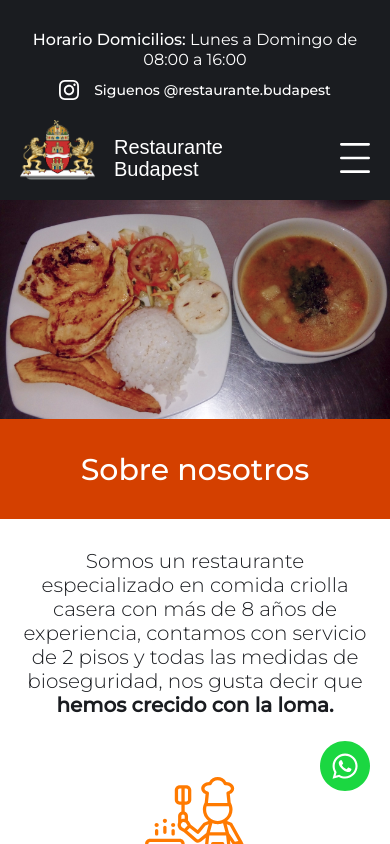
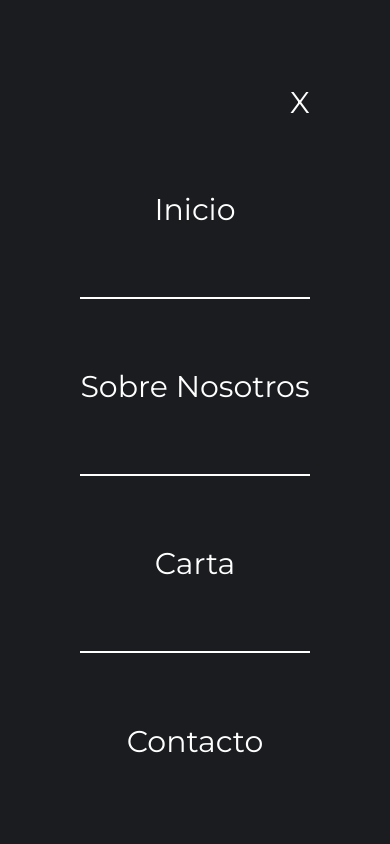
Before and after one commit to restaurantebudapest/restaurantebudapest, a plain HTML site: page index.html in a window 390 px wide. Both pictures are taken after a click on the element 355 px from the left and 157 px from the top of the page. Shown: the top 844 px of the page. Drawn offline with Linux system fonts and the light colour scheme.

Commit message:
finalizado estilos mobil

```diff
--- a/index.html
+++ b/index.html
@@ -19,7 +19,7 @@
         </a>
     </section>
 
-    <header>
+    <header id="inicio">
         <div class="headerUp">
             <p class="schedule">
                 <span>Horario Domicilios: </span>
@@ -42,14 +42,18 @@
             </p>
         </div>
 
-        <span class="baseIcons iconMenu" onclick="alert('oa')"></span>
+        <span class="baseIcons iconMenu" onclick="menu()"></span>
 
-        <nav class="menu ">
+        <nav id="menu" class="menu ">
             <ul>
-                <li>Inicio</li>
-                <li>Sobre Nosotros</li>
-                <li>Carta</li>
-                <li>Contacto</li>
+                <span id="close-menu" onclick="menu()">X</span>
+                <li><a onclick="menu()" href="#inicio">Inicio</a></li>
+                <div class="menu__separator"></div>
+                <li><a onclick="menu()" href="#about">Sobre Nosotros</a></li>
+                <div class="menu__separator"></div>
+                <li><a onclick="menu()" href="#carta">Carta</a></li>
+                <div class="menu__separator"></div>
+                <li><a onclick="menu()" href="#contact">Contacto</a></li>
             </ul>
         </nav>
     </div>
@@ -59,7 +63,7 @@
     </section>
 
     <main>
-        <section class="about">
+        <section id="about" class="about">
 
             <div class="about__title">
                 <h1> Sobre nosotros </h1>
@@ -99,13 +103,13 @@
 
         </section>
 
-        <section class="carta">
+        <section id="carta" class="carta">
             <h1 class="carta__title">Carta</h1>
             <div class="carta__separator"></div>
 
             <div class="cardCarta">
                 <div class="cardCarta__image">
-                    <img src="https://dummyimage.com/400x400/e06721/fff" />
+                    <img src="img/hero.jpg" />
                 </div>
                 <h3 class="cardCarta__title">Comida Casera</h3>
                 <p class="cardCarta__price">$ xx.xxx</p>
@@ -113,7 +117,7 @@
 
             <div class="cardCarta">
                 <div class="cardCarta__image">
-                    <img src="https://dummyimage.com/400x400/e06721/fff" />
+                    <img src="img/Image1.jpg" />
                 </div>
                 <h3 class="cardCarta__title">Comida Casera</h3>
                 <p class="cardCarta__price">$ xx.xxx</p>
@@ -121,7 +125,7 @@
 
             <div class="cardCarta">
                 <div class="cardCarta__image">
-                    <img src="https://dummyimage.com/400x400/e06721/fff" />
+                    <img src="img/Image2.jpg" />
                 </div>
                 <h3 class="cardCarta__title">Comida Casera</h3>
                 <p class="cardCarta__price">$ xx.xxx</p>
@@ -129,7 +133,7 @@
 
             <div class="cardCarta">
                 <div class="cardCarta__image">
-                    <img src="https://dummyimage.com/400x400/e06721/fff" />
+                    <img src="img/Image3.jpg" />
                 </div>
                 <h3 class="cardCarta__title">Comida Casera</h3>
                 <p class="cardCarta__price">$ xx.xxx</p>
@@ -137,7 +141,7 @@
 
             <div class="cardCarta">
                 <div class="cardCarta__image">
-                    <img src="https://dummyimage.com/400x400/e06721/fff" />
+                    <img src="img/Image4.jpg" />
                 </div>
                 <h3 class="cardCarta__title">Comida Casera</h3>
                 <p class="cardCarta__price">$ xx.xxx</p>
@@ -145,7 +149,7 @@
 
             <div class="cardCarta">
                 <div class="cardCarta__image">
-                    <img src="https://dummyimage.com/400x400/e06721/fff" />
+                    <img src="img/Image5.jpg" />
                 </div>
                 <h3 class="cardCarta__title">Comida Casera</h3>
                 <p class="cardCarta__price">$ xx.xxx</p>
@@ -168,7 +172,7 @@
             </div>
 
         </section>
-        <section class="contact">
+        <section id="contact" class="contact">
             <article>
                 <div class="container__contact-title">
                     <span class="baseIcons iconPhone"></span>
@@ -192,7 +196,7 @@
         </section>
         <section class="bank">
             <p class="bank__small">Tambien puedes cancelar a la</p>
-            <p class="bank__big">cuenta de ahorros de bancolombia 33123257851</p>
+            <p class="bank__big">cuenta de ahorros de bancolombia 33 123 257 851</p>
         </section>
     </main>
 
@@ -201,5 +205,17 @@
             <p>Codificado por <a href="https://github.com/TonyLuque">Anthony Luque</a></p>
             <p>Todos los derechos reservados ©2021</p>
     </footer>
+
+    <script>
+        function menu(){
+            let menu = document.getElementById("menu")
+
+            if (menu.style.display == "none" || menu.style.display == "") {
+                menu.style.display = "flex"
+            } else {
+                menu.style.display = "none"
+            }
+        }
+    </script>
 </body>
 </html>
--- a/styles.css
+++ b/styles.css
@@ -113,7 +113,38 @@ header {
 /* menu */
 .menu {
     display: none;
+    align-items: center;
+    justify-content: center;
+    position: fixed;
+    width: 100%;
+    height: 100%;
+    background-color: var(--black);
+    color: var(--white);
+    top: 0;
+    left: 0;
+    text-align: center;
     }
+
+#close-menu {
+    font-size: 3rem;
+    text-align: end;
+}
+
+.menu__separator {
+    border-bottom: 2px solid var(--white);
+}
+
+.menu ul {
+    display: flex;
+    flex-direction: column;
+    justify-content: space-between;
+    height: 80%;
+}
+
+.menu a {
+    color: var(--white);
+    font-size: 3rem;
+}
 
 .iconMenu {
     background-image: url('img/Icons/menu.svg');
```
